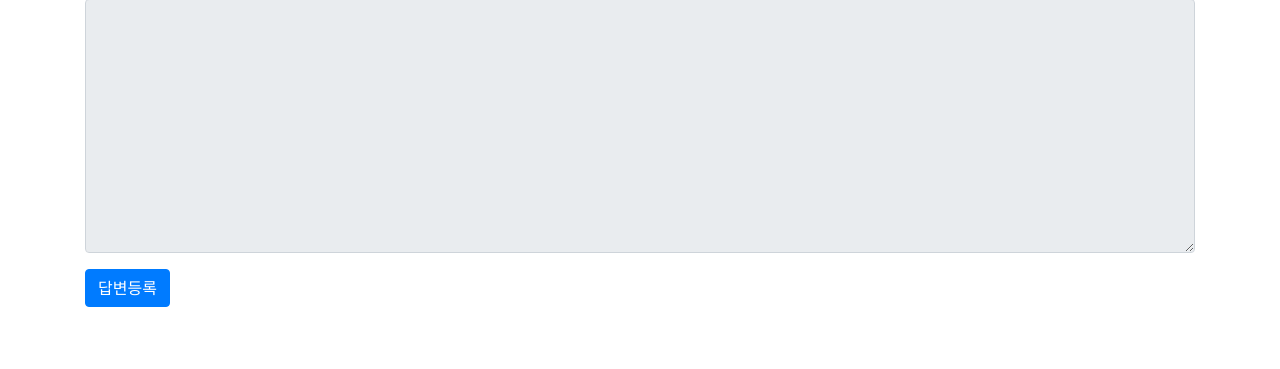
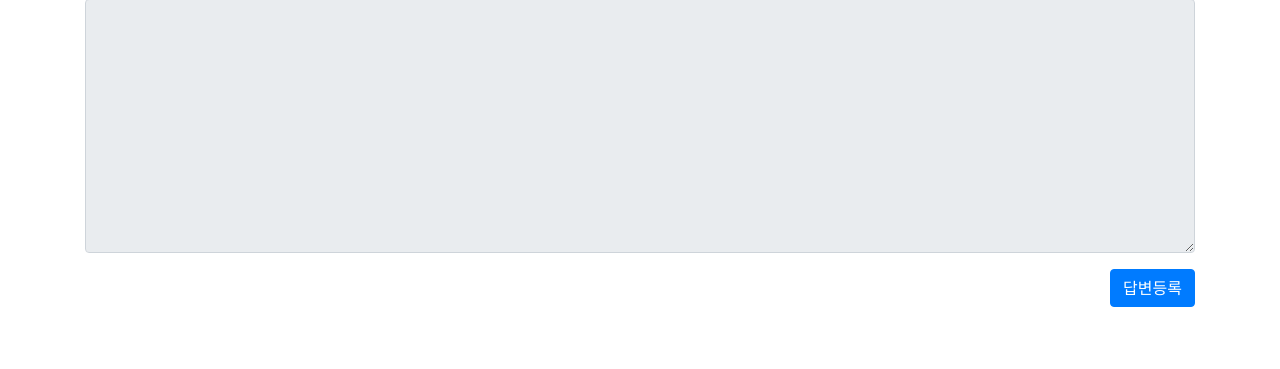
Before and after one commit to aserios27/pybo, a Django app: template templates/pybo/question_detail.html in a window 1280 px wide. Shown: the part 270-639 px from the top of the page. Run offline with Django 3.2, Linux system fonts and the light colour scheme; the template is opened without the code that fills it: values that come from a table or form of the project are taken from there, others are empty; some libraries are stand-ins or nearby versions.

Commit message:
pybo-update3

```diff
--- a/templates/pybo/question_detail.html
+++ b/templates/pybo/question_detail.html
@@ -157,7 +157,9 @@
             <textarea {% if not user.is_authenticated %}disabled{% endif %}
               name="content" id="content" class="form-control" rows="10"></textarea>
         </div>
-        <input type="submit" value="답변등록" class="btn btn-primary">
+        <div style="text-align:right">
+            <input type="submit" value="답변등록" class="btn btn-primary">
+        </div>
     </form>
 </div>
 {% endblock %}
```
